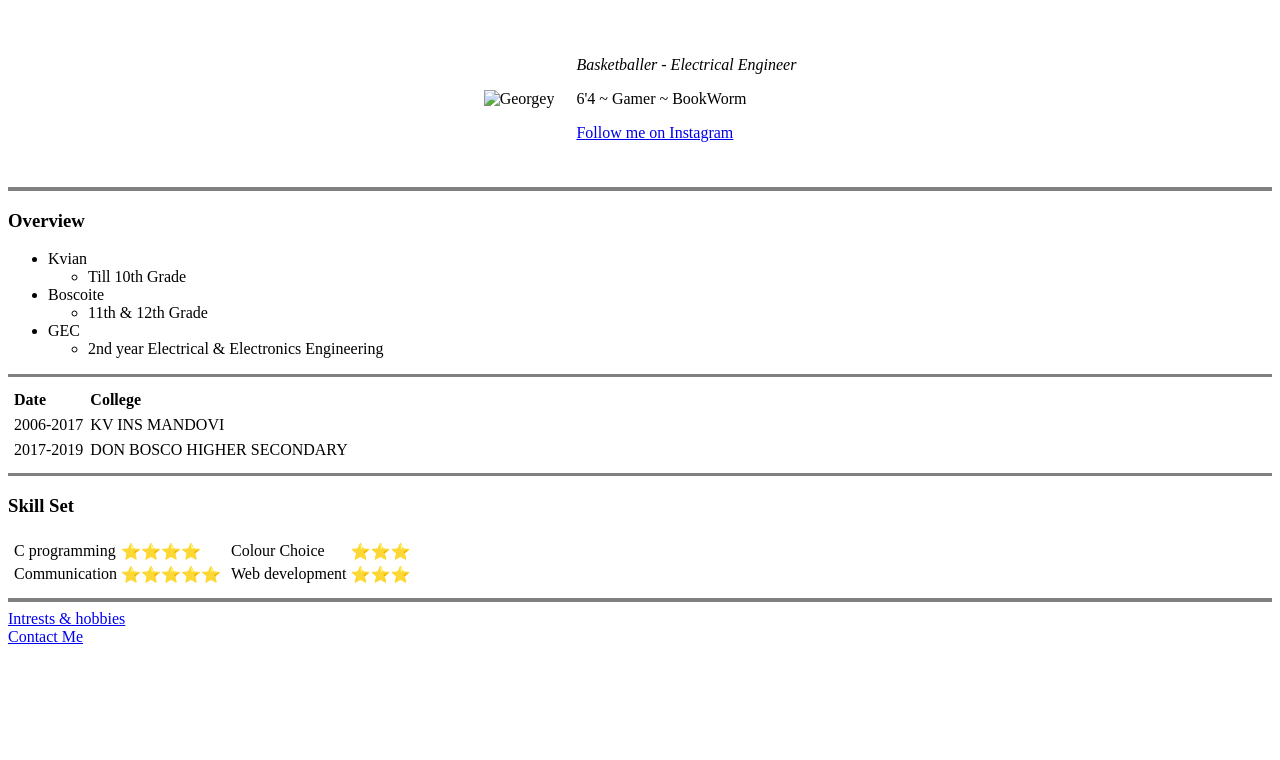
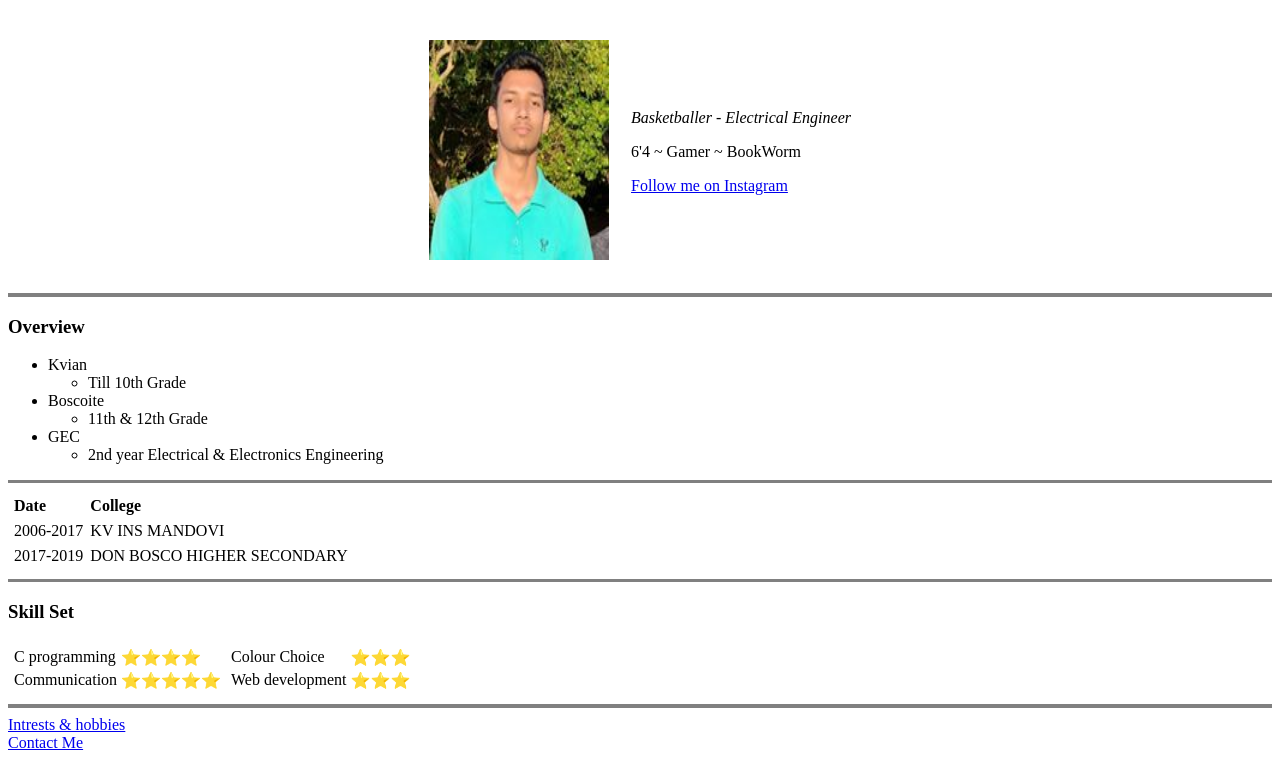
Before and after one commit to GeoBrodas/Personal-Blog, a plain HTML site: page index.html in a window 1280 px wide. Shown: the part 61-821 px from the top of the page. Before the commit the page ends 800 px from the top, so only its background shows below. Drawn offline with Linux system fonts and the light colour scheme.

Commit message:
Fixed a error at image src

```diff
--- a/index.html
+++ b/index.html
@@ -12,7 +12,7 @@
     <h1>Personal Blog</h1>
     <table cellspacing="20">
       <tr>
-        <td><img src="images/newimage.html" alt="Georgey" height="220" width="180"></td>
+        <td><img src="images/newimage.jpg" alt="Georgey" height="220" width="180"></td>
         <td>
           <p><em>Basketballer - Electrical Engineer</em></p>
           <p>6'4 ~ Gamer ~ BookWorm</p>
```
